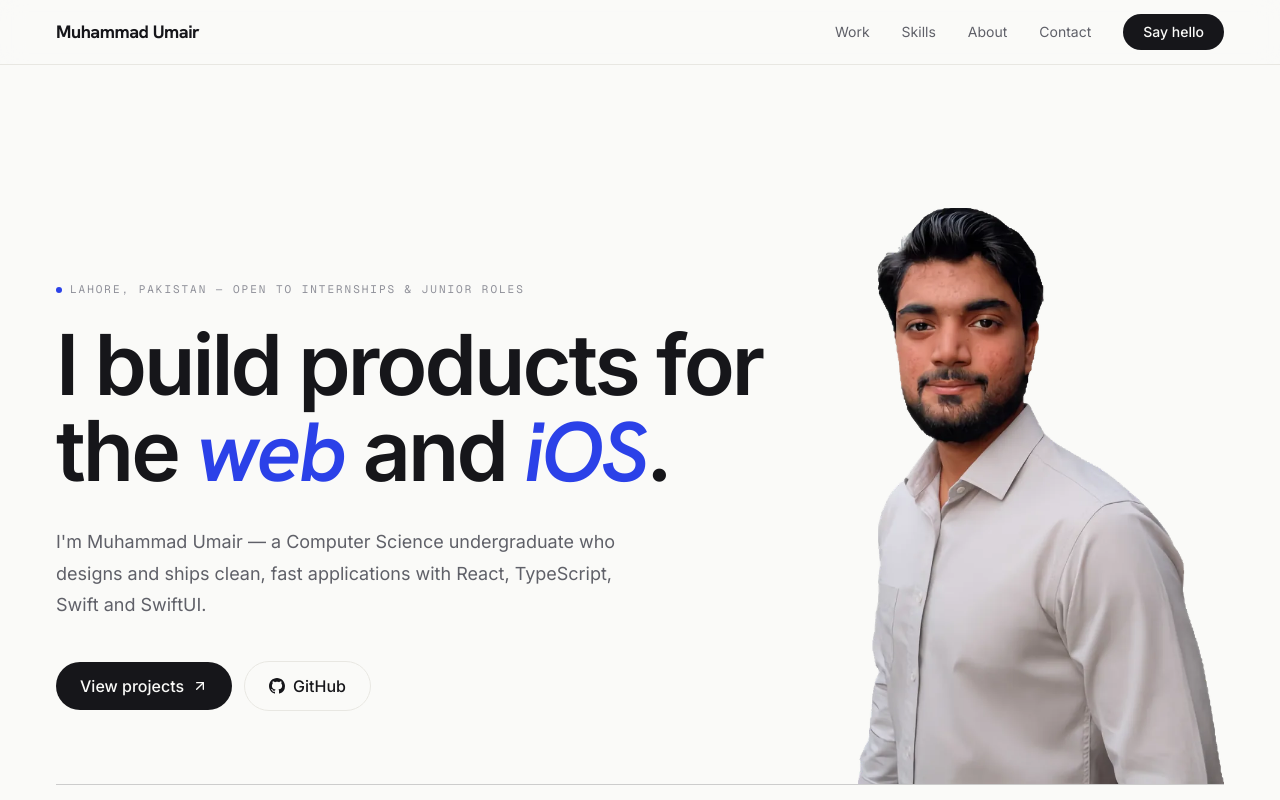
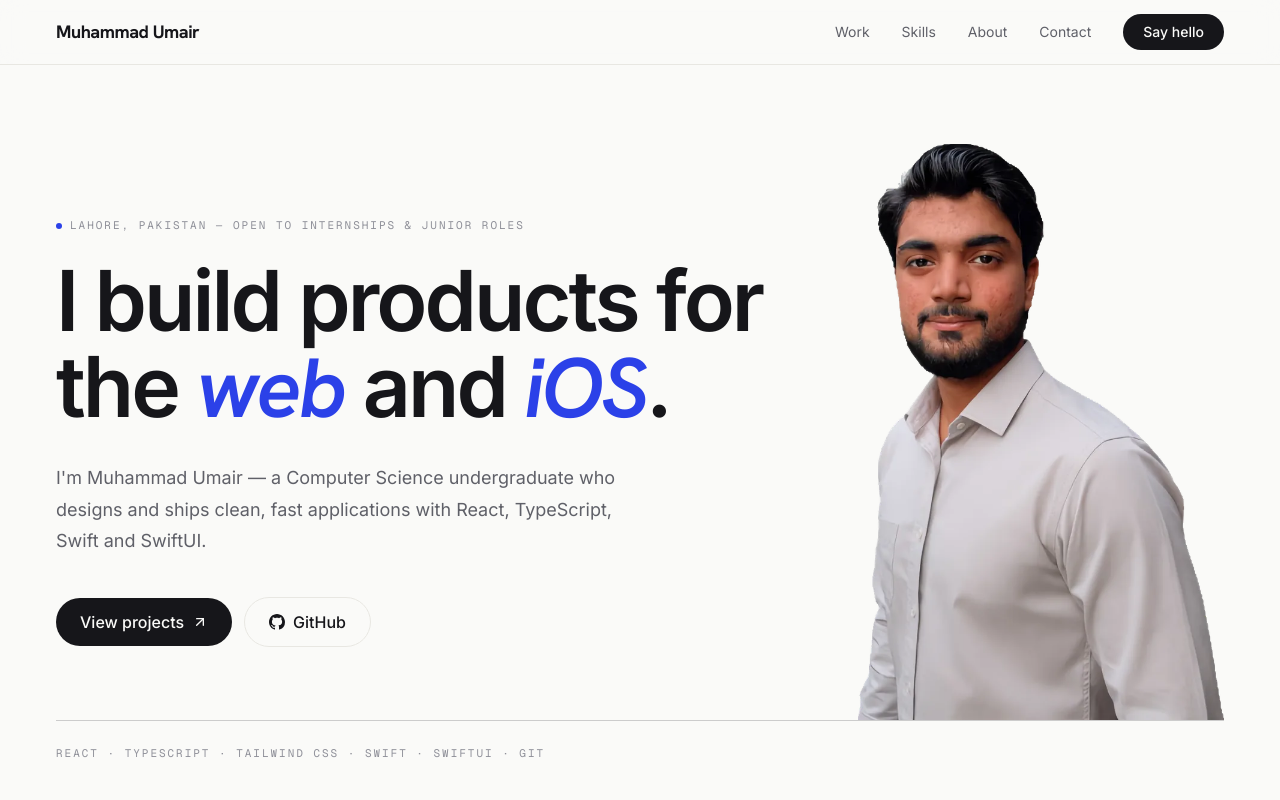
Before and after one commit to teetoumair/Muhammad-Umair-Portfolio, a React (Vite) app: page / in a window 1280 px wide. Shown: the top 800 px of the page. Built offline with nearby package versions, Linux system fonts and the light colour scheme.

Commit message:
Tighten hero top padding to close gap under fixed navbar

```diff
--- a/src/components/sections/HeroSection.tsx
+++ b/src/components/sections/HeroSection.tsx
@@ -3,7 +3,7 @@ import heroImg from '../../assets/hero.webp'
 
 export default function HeroSection() {
   return (
-    <section id="top" className="pt-40 pb-16 sm:pt-52 sm:pb-24">
+    <section id="top" className="pt-28 pb-16 sm:pt-36 sm:pb-24">
       <div className="shell grid grid-cols-1 gap-12 lg:grid-cols-12 lg:gap-8">
         <div className="lg:col-span-8 lg:self-center">
           <p
```
